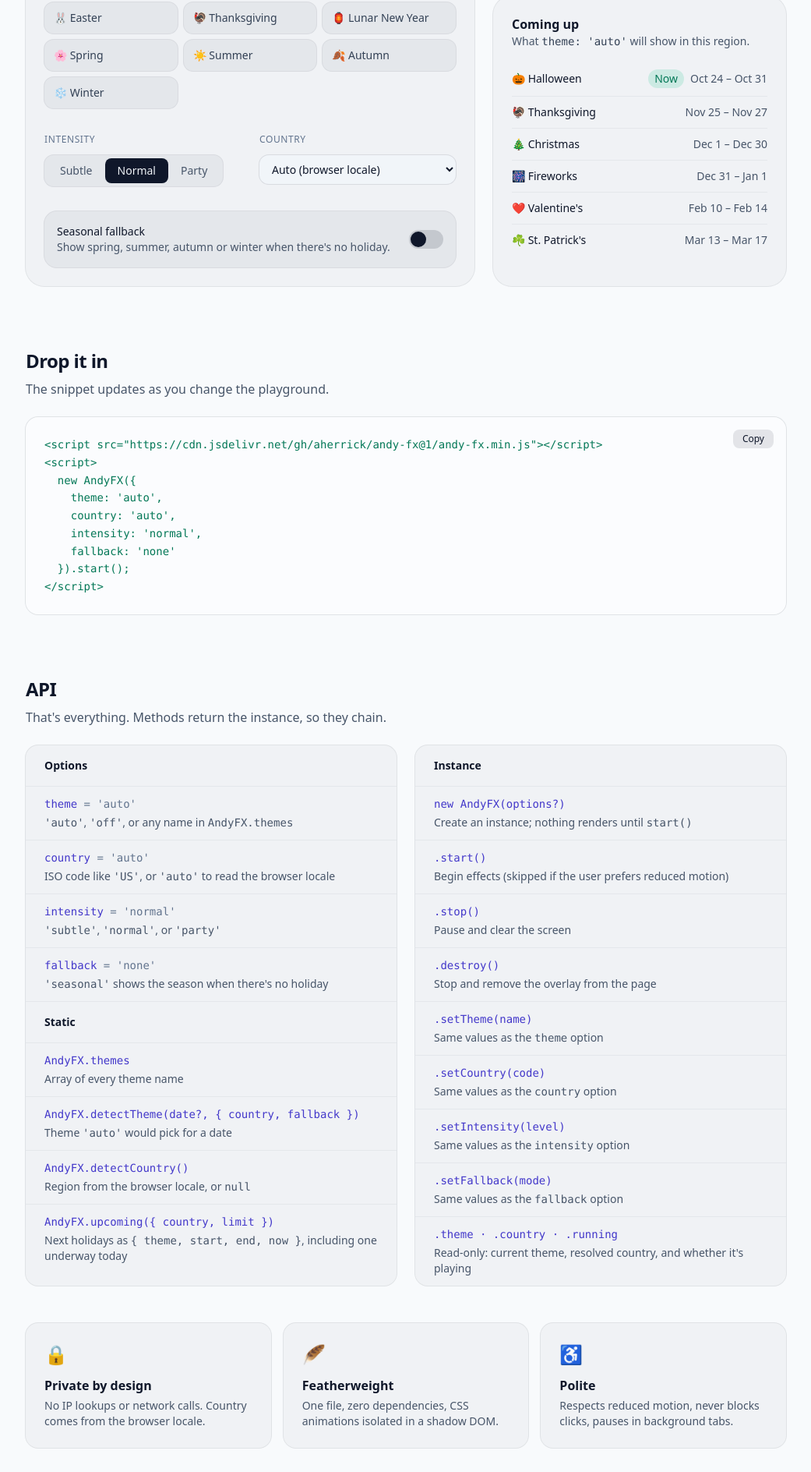
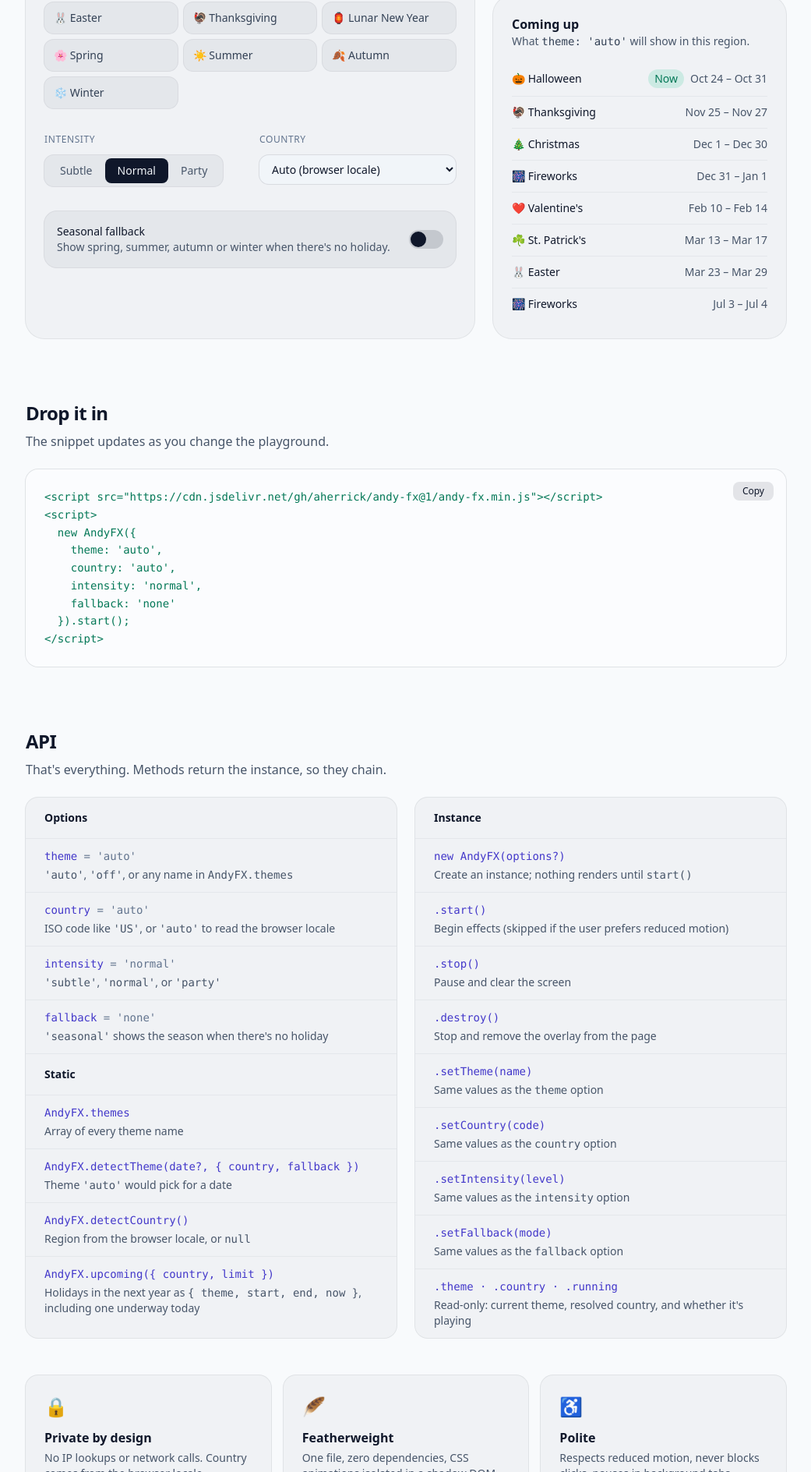
Before and after one commit to aherrick/andy-fx, a plain HTML site: page index.html in a window 1280 px wide. Shown: the part 713-2601 px from the top of the page at 78% size, without its empty margins (119-1160 px from the left). Drawn offline with nearby package versions, Linux system fonts and the light colour scheme.

Commit message:
List holidays across the upcoming year
Make upcoming() return all holidays in its year-long window by default, while filtering duplicate starts for the same theme. Update the API docs to reflect the expanded range.

```diff
--- a/andy-fx.js
+++ b/andy-fx.js
@@ -152,8 +152,8 @@
     return SEASONS[hemisphere][Math.floor(((date.getMonth() + 1) % 12) / 3)];
   }
 
-  // Next holidays as date ranges; one already underway keeps its real start date.
-  function upcoming({ country = 'auto', limit = 6 } = {}) {
+  // Holidays over the next year as date ranges; one already underway keeps its real start date.
+  function upcoming({ country = 'auto', limit = Infinity } = {}) {
     const c = resolveCountry(country);
     const today = new Date();
     const ranges = [];
@@ -164,7 +164,11 @@
       if (last && last.theme === theme && last.day === i - 1) Object.assign(last, { end: date, day: i });
       else if (theme !== 'off') ranges.push({ theme, start: date, end: date, day: i, first: i });
     }
-    return ranges.filter(r => r.day >= 0).slice(0, limit)
+    const firstStart = {};
+    return ranges.filter(r => r.day >= 0)
+      // A year-long window can catch next year's start of a holiday already listed; skip it
+      .filter(r => r.first - (firstStart[r.theme] ??= r.first) < 300)
+      .slice(0, limit)
       .map(({ theme, start, end, first }) => ({ theme, start, end, now: first <= 0 }));
   }
 
--- a/index.html
+++ b/index.html
@@ -157,7 +157,7 @@
             <div class="px-6 py-3"><dt class="font-mono text-indigo-300">AndyFX.themes</dt><dd class="mt-1 text-slate-400">Array of every theme name</dd></div>
             <div class="px-6 py-3"><dt class="font-mono text-indigo-300">AndyFX.detectTheme(date?, { country, fallback })</dt><dd class="mt-1 text-slate-400">Theme <code>'auto'</code> would pick for a date</dd></div>
             <div class="px-6 py-3"><dt class="font-mono text-indigo-300">AndyFX.detectCountry()</dt><dd class="mt-1 text-slate-400">Region from the browser locale, or <code>null</code></dd></div>
-            <div class="px-6 py-3"><dt class="font-mono text-indigo-300">AndyFX.upcoming({ country, limit })</dt><dd class="mt-1 text-slate-400">Next holidays as <code>{ theme, start, end, now }</code>, including one underway today</dd></div>
+            <div class="px-6 py-3"><dt class="font-mono text-indigo-300">AndyFX.upcoming({ country, limit })</dt><dd class="mt-1 text-slate-400">Holidays in the next year as <code>{ theme, start, end, now }</code>, including one underway today</dd></div>
           </dl>
         </div>
         <div class="rounded-2xl bg-white/[0.03] ring-1 ring-white/10">
```
